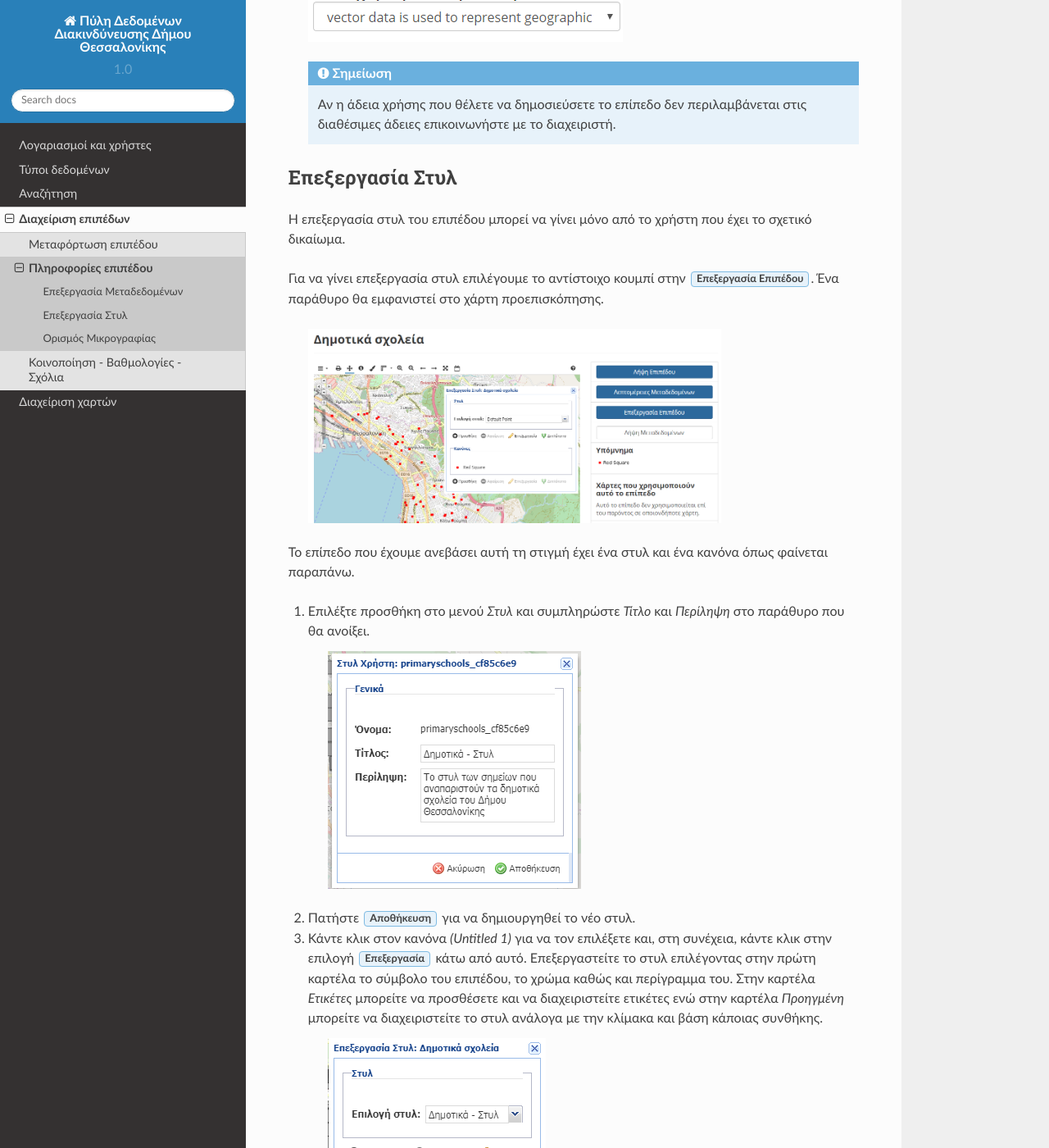
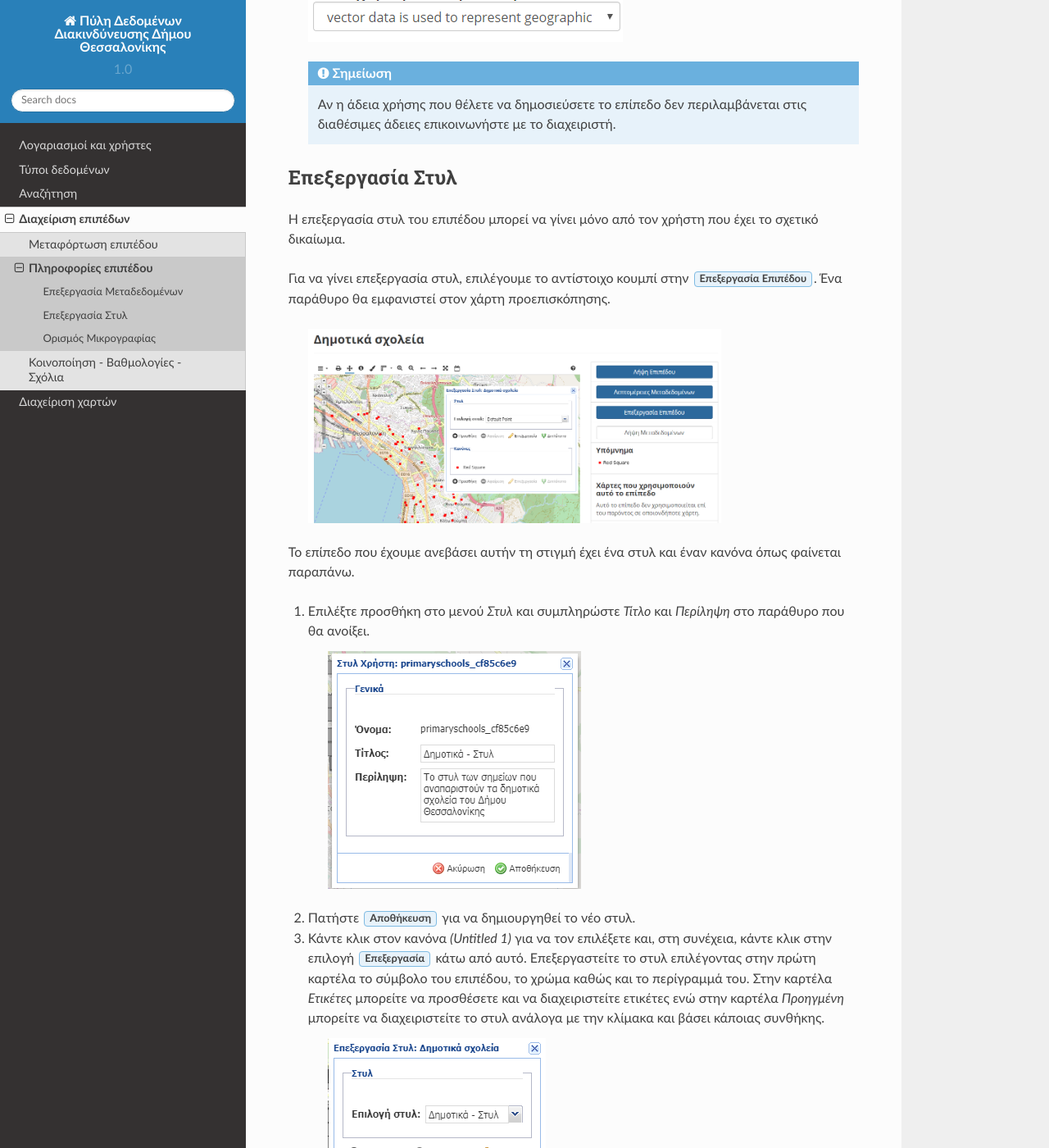
Before and after one commit to echondrok/risk-data-portal-docs, a Sphinx documentation site: the page built from source/users/managing_layers/info.rst, in a window 1280 px wide and 1400 px high, scrolled down 3762 px. Shown: the whole window at 82% size. Built offline with Sphinx 7.4.7 and the Read the Docs theme 2.0.0, drawn with Linux system fonts in a browser that asks for light colours; some of the changed text lies outside the part shown.

Commit message:
source/users/managing_layers/ fixed typos

```diff
--- a/source/users/managing_layers/index.rst
+++ b/source/users/managing_layers/index.rst
@@ -4,9 +4,9 @@
 Διαχείριση επιπέδων
 ===================
 
-Τα επίπεδα είναι δημοσιευμένοι πόροι που αντιπροσωπεύουν μια πηγή χωρικών δεδομένων (διανύσματα ή raster). Τα επίπεδα μπορούν επίσης να συνδεθούν με μεταδεδομένα, αξιολογήσεις και σχόλια.
+Τα επίπεδα είναι δημοσιευμένοι πόροι που αντιπροσωπεύουν μια πηγή χωρικών δεδομένων (διανύσματα ή raster). Τα επίπεδα μπορούν, επίσης, να συνδεθούν με μεταδεδομένα, αξιολογήσεις και σχόλια.
 
-Σε αυτή την ενότητα θα μάθετε πώς μπορείτε να δημιουργήσετε ένα νέο επίπεδο μεταφορτώνοντας ένα τοπικό σύνολο δεδομένων, να προσθέσετε πληροφορίες, να αλλάξετε το στυλ του και τέλος να κοινοποιήσετε το τελικό αποτέλεσμα.
+Σε αυτήν την ενότητα θα μάθετε πώς μπορείτε να δημιουργήσετε ένα νέο επίπεδο μεταφορτώνοντας ένα τοπικό σύνολο δεδομένων, να προσθέσετε πληροφορίες, να αλλάξετε το στυλ του και, τέλος, να κοινοποιήσετε το τελικό αποτέλεσμα.
 
 .. toctree::
    :maxdepth: 2
--- a/source/users/managing_layers/info.rst
+++ b/source/users/managing_layers/info.rst
@@ -48,14 +48,14 @@
 
 Επεξεργασία Στυλ
 ================
-Η επεξεργασία στυλ του επιπέδου μπορεί να γίνει μόνο από το χρήστη που έχει το σχετικό δικαίωμα.
+Η επεξεργασία στυλ του επιπέδου μπορεί να γίνει μόνο από τον χρήστη που έχει το σχετικό δικαίωμα.
 
-Για να γίνει επεξεργασία στυλ επιλέγουμε το αντίστοιχο κουμπί στην :guilabel:`Επεξεργασία Επιπέδου`. Ένα παράθυρο θα εμφανιστεί στο χάρτη προεπισκόπησης.
+Για να γίνει επεξεργασία στυλ, επιλέγουμε το αντίστοιχο κουμπί στην :guilabel:`Επεξεργασία Επιπέδου`. Ένα παράθυρο θα εμφανιστεί στον χάρτη προεπισκόπησης.
 
     .. figure:: img/4_2_08.png
         :width: 75%
 
-Το επίπεδο που έχουμε ανεβάσει αυτή τη στιγμή έχει ένα στυλ και ένα κανόνα όπως φαίνεται παραπάνω.
+Το επίπεδο που έχουμε ανεβάσει αυτήν τη στιγμή έχει ένα στυλ και έναν κανόνα όπως φαίνεται παραπάνω.
 
 #. Επιλέξτε προσθήκη στο μενού *Στυλ* και συμπληρώστε *Τίτλο* και *Περίληψη* στο παράθυρο που θα ανοίξει.
 
@@ -63,7 +63,7 @@
 
 #. Πατήστε :guilabel:`Αποθήκευση` για να δημιουργηθεί το νέο στυλ.
 
-#. Κάντε κλικ στον κανόνα *(Untitled 1)* για να τον επιλέξετε και, στη συνέχεια, κάντε κλικ στην επιλογή :guilabel:`Επεξεργασία` κάτω από αυτό. Επεξεργαστείτε το στυλ επιλέγοντας στην πρώτη καρτέλα το σύμβολο του επιπέδου, το χρώμα καθώς και περίγραμμα του. Στην καρτέλα *Ετικέτες* μπορείτε να προσθέσετε και να διαχειριστείτε ετικέτες ενώ στην καρτέλα *Προηγμένη* μπορείτε να διαχειριστείτε το στυλ ανάλογα με την κλίμακα και βάση κάποιας συνθήκης.
+#. Κάντε κλικ στον κανόνα *(Untitled 1)* για να τον επιλέξετε και, στη συνέχεια, κάντε κλικ στην επιλογή :guilabel:`Επεξεργασία` κάτω από αυτό. Επεξεργαστείτε το στυλ επιλέγοντας στην πρώτη καρτέλα το σύμβολο του επιπέδου, το χρώμα καθώς και το περίγραμμά του. Στην καρτέλα *Ετικέτες* μπορείτε να προσθέσετε και να διαχειριστείτε ετικέτες ενώ στην καρτέλα *Προηγμένη* μπορείτε να διαχειριστείτε το στυλ ανάλογα με την κλίμακα και βάσει κάποιας συνθήκης.
 
     .. figure:: img/4_2_10.png
 
--- a/source/users/managing_layers/share.rst
+++ b/source/users/managing_layers/share.rst
@@ -4,7 +4,7 @@
 Κοινοποίηση - Βαθμολογίες - Σχόλια
 ==================================
 
-Κάτω από το χάρτη προεπισκόπησης, εκτός από τις καρτέλες που περιέχουν τις πληροφορίες που επιπέδου υπάρχει η καρτέλα :guilabel:`Κοινοποίηση` με υπερσυνδέσμους για την κοινοποίηση του επιπέδου σε μέσα κοινωνικής δικτύωση.
+Κάτω από τον χάρτη προεπισκόπησης, εκτός από τις καρτέλες που περιέχουν τις πληροφορίες του επιπέδου υπάρχει η καρτέλα :guilabel:`Κοινοποίηση` με υπερσυνδέσμους για την κοινοποίηση του επιπέδου σε μέσα κοινωνικής δικτύωσης.
 
     .. figure:: img/4_3_01.png
         :width: 75%
@@ -14,7 +14,7 @@
     .. figure:: img/4_3_02.png
         :width: 75%
 
-Τέλος στην καρτέλα :guilabel:`Σχόλια` μπορείτε να αφήσετε κάποιο σχόλιο που να αφορά το επίπεδο πατώντας στο :guilabel:`Προσθήκη Σχολίου`.
+Τέλος, στην καρτέλα :guilabel:`Σχόλια` μπορείτε να αφήσετε κάποιο σχόλιο που να αφορά το επίπεδο πατώντας στο :guilabel:`Προσθήκη Σχολίου`.
 
     .. figure:: img/4_3_03.png
         :width: 75%
```
Also changed, not shown: other parts of source/users/managing_layers/info.rst (+8 -8 lines), source/users/managing_layers/upload.rst (+4 -4 lines).
